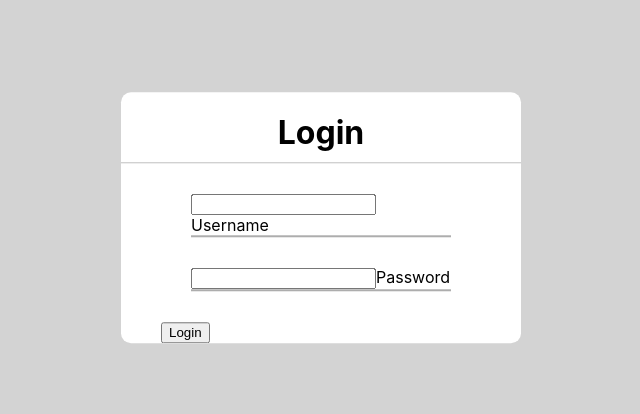
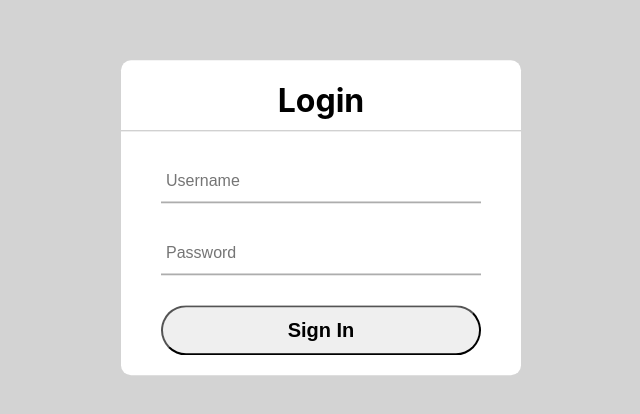
Before and after one commit to mosalman97/FoodRecipe, a React (Create React App) app: page / in a window 1280 px wide. Shown: the part 182-596 px from the top of the page, without its empty margins (319-959 px from the left). Built offline with nearby package versions, Linux system fonts and the light colour scheme.

Commit message:
login page design updated

```diff
--- a/src/Components/Login/Login.css
+++ b/src/Components/Login/Login.css
@@ -25,5 +25,48 @@ body{
 form .text_field{
     position: relative;
     border-bottom:2px solid #adadad;
-    margin:30px;
+    margin:30px 0;
+
 }
+.text_field input{
+    width:100%;
+    padding:0 5px;
+    height:40px;
+    font-size: 16px;
+    border: none;
+    outline:none;
+}
+.text_field label{
+    position:absolute;
+    top:50%;
+    left:5px;
+    color:#adadad;
+    transform:translateY(-50%);
+    font-size:16px;
+    pointer-events:none;
+    transition:.5s;
+}
+.text_field span::before{
+   content:'';
+   position:absolute;
+   top:40px;
+   left:0;
+   width:100%;
+   height:2px;
+   background:#2691d9;
+}
+.text_field input:focus ~ label,
+.text_field input:valid ~ label{
+    top:-5px;
+    color:#2691d9;
+}
+.Container .button{
+    width:100%;
+    height:50px;
+    border-radius:25px;
+    margin-bottom:20px;
+    font-size:20px;
+    font-weight:bold;
+    cursor: pointer;
+    outline:none;
+}
--- a/src/Components/Login/Login.js
+++ b/src/Components/Login/Login.js
@@ -7,15 +7,13 @@ let Login = ()=>{
         <div className="Container">
             <h1>Login</h1>
             <form>
-                <div className="text_field">
-                    <input type="text"   />
-                    <label>Username</label>
-                </div>
-                <div className="text_field">
-                    <input type="password"   />
-                    <label>Password</label>
-                </div>
-                <button>Login</button>
+               <div className="text_field">
+                  <input type="text" placeholder="Username"  value="" />
+               </div>
+               <div className="text_field">
+                  <input type="password" placeholder="Password"  value="" />
+               </div>
+               <input className="button" type="button"  value="Sign In" />
             </form>
         </div>
     )
```
